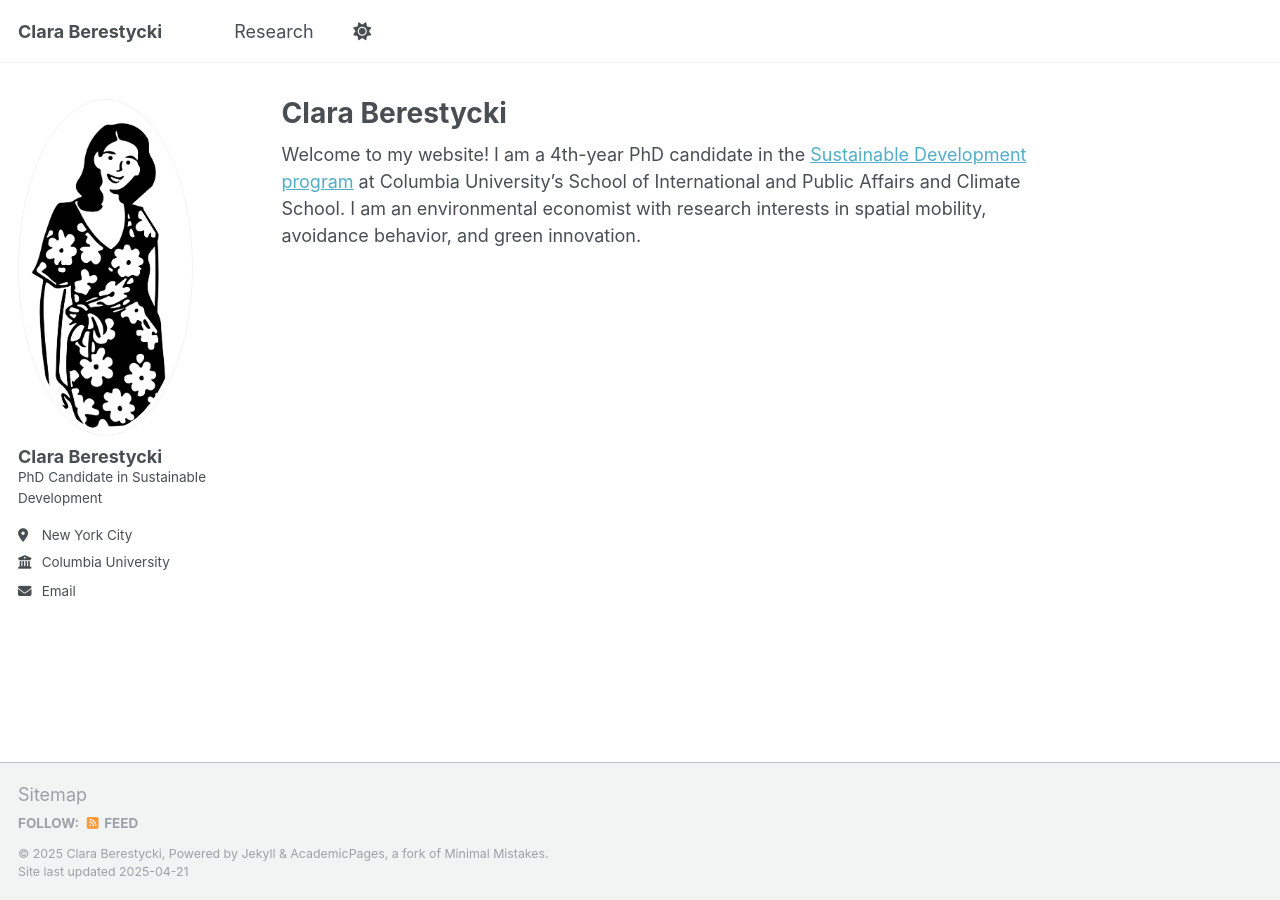
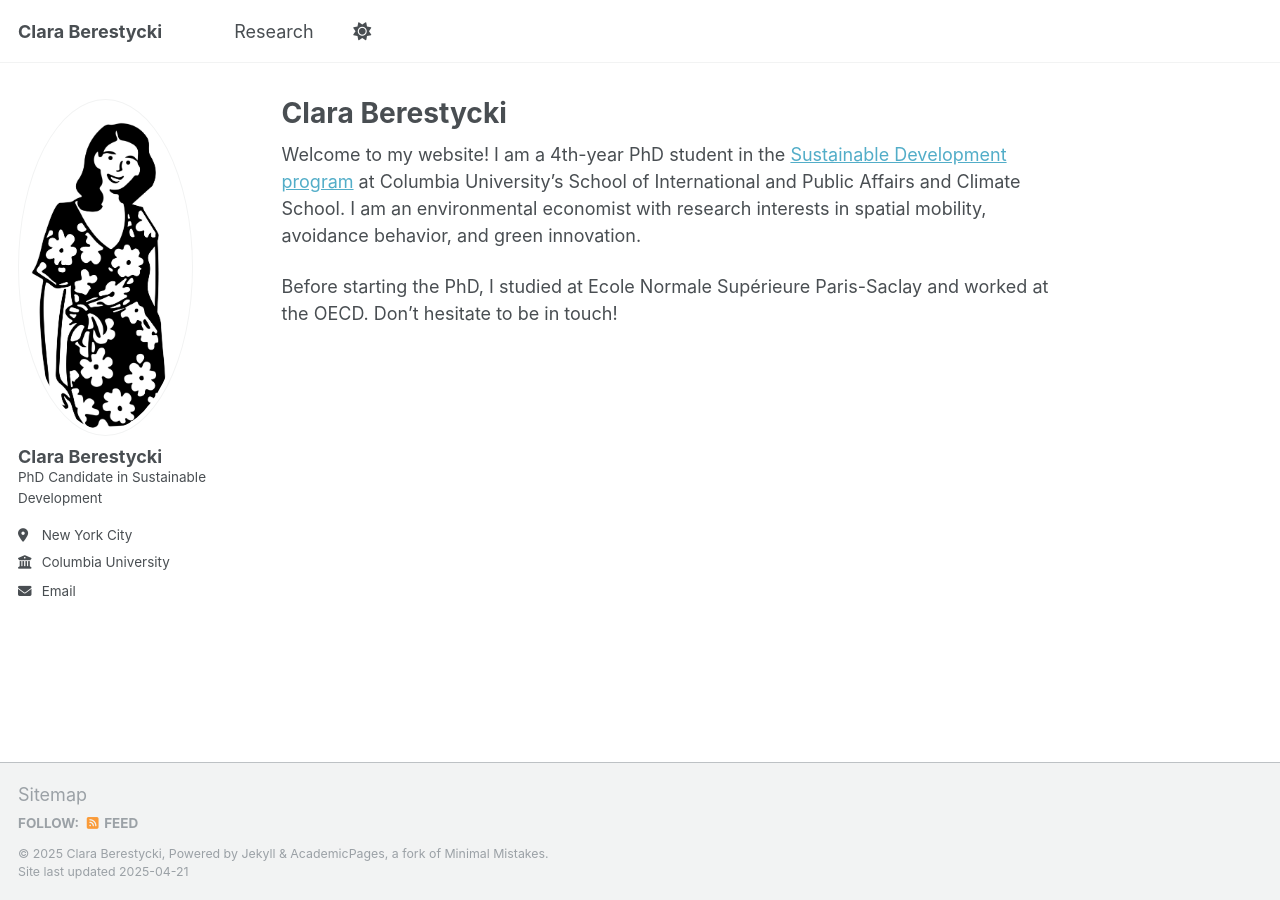
Before and after one commit to claraberes/claraberes.github.io, a Jekyll site: the page built from _pages/about.md, in a window 1280 px wide. Built offline with Jekyll 4.4.1, drawn with Linux system fonts in a browser that asks for light colours.

Commit message:
Update about.md

```diff
--- a/_pages/about.md
+++ b/_pages/about.md
@@ -7,4 +7,6 @@ redirect_from:
   - /about.html
 ---
 
-Welcome to my website! I am a 4th-year PhD candidate in the [Sustainable Development program](https://www.sipa.columbia.edu/sipa-education/phd-sustainable-development) at Columbia University's School of International and Public Affairs and Climate School. I am an environmental economist with research interests in spatial mobility, avoidance behavior, and green innovation.
+Welcome to my website! I am a 4th-year PhD student in the [Sustainable Development program](https://www.sipa.columbia.edu/sipa-education/phd-sustainable-development) at Columbia University's School of International and Public Affairs and Climate School. I am an environmental economist with research interests in spatial mobility, avoidance behavior, and green innovation.
+
+Before starting the PhD, I studied at Ecole Normale Supérieure Paris-Saclay and worked at the OECD. Don't hesitate to be in touch!
```
